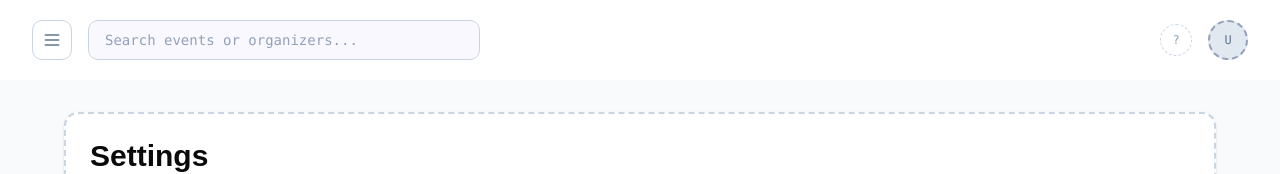
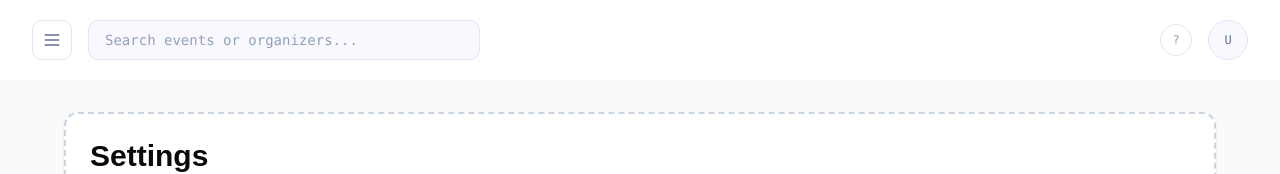
Before and after one commit to kadaxyorindo-ops/frontend-analytic-yorindo, a React (Vite) app: page /settings in a window 1280 px wide. Shown: the top 174 px of the page. Built offline with nearby package versions, Linux system fonts and the light colour scheme.

Commit message:
finishing top bar

```diff
--- a/src/components/Topbar.tsx
+++ b/src/components/Topbar.tsx
@@ -25,7 +25,7 @@ export function Topbar({ onToggleSidebar }: TopbarProps) {
         {/* Hamburger Menu Button */}
         <button
           onClick={onToggleSidebar}
-          className="w-10 h-10 flex flex-shrink-0 items-center justify-center rounded-lg border border-slate-300 text-slate-500 hover:bg-[#eaedff] transition-colors"
+          className="w-10 h-10 flex flex-shrink-0 items-center justify-center rounded-lg border border-slate-200 text-slate-500 hover:bg-[#eaedff] transition-colors"
         >
           <svg xmlns="http://www.w3.org/2000/svg" width="20" height="20" viewBox="0 0 24 24" fill="none" stroke="currentColor" strokeWidth="2" strokeLinecap="round" strokeLinejoin="round"><line x1="4" x2="20" y1="12" y2="12"/><line x1="4" x2="20" y1="6" y2="6"/><line x1="4" x2="20" y1="18" y2="18"/></svg>
         </button>
@@ -36,17 +36,17 @@ export function Topbar({ onToggleSidebar }: TopbarProps) {
             value={searchQuery}
             onChange={(e) => setSearchQuery(e.target.value)}
             placeholder="Search events or organizers..."
-            className="w-full h-10 bg-[#faf8ff] border border-slate-300 rounded-lg px-4 text-sm font-mono outline-none focus:border-slate-500 focus:ring-1 focus:ring-slate-500 transition-all placeholder:text-slate-400"
+            className="w-full h-10 bg-background border border-slate-200 rounded-lg px-4 text-sm font-mono outline-none focus:border-slate-500 focus:ring-1 focus:ring-slate-500 transition-all placeholder:text-slate-400"
           />
         </div>
       </div>
 
       <div className="flex items-center gap-4 ml-4 flex-shrink-0">
-        <div className="w-8 h-8 hidden sm:flex rounded-full border border-dashed border-slate-300 items-center justify-center text-slate-400 font-mono text-xs cursor-help">?</div>
+        <div className="w-8 h-8 hidden sm:flex rounded-full border border-slate-200 items-center justify-center text-slate-400 font-mono text-xs cursor-help">?</div>
 
         <DropdownMenu>
           <DropdownMenuTrigger className="outline-none">
-            <div className="w-10 h-10 rounded-full bg-slate-200 border-2 border-dashed border-slate-400 flex items-center justify-center text-slate-500 font-mono text-xs hover:bg-slate-300 transition-colors cursor-pointer">
+            <div className="w-10 h-10 rounded-full bg-background border border-slate-200 flex items-center justify-center text-slate-500 font-mono text-xs hover:bg-slate-300 transition-colors cursor-pointer">
               U
             </div>
           </DropdownMenuTrigger>
```
